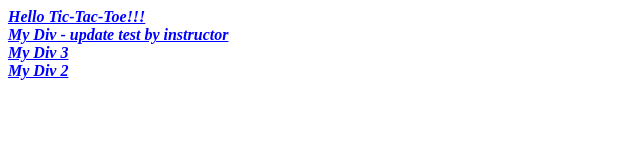
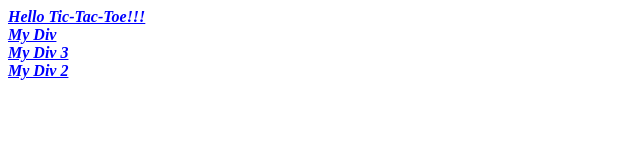
Before and after one commit to benjamin-sasc/benjamin-tic-tac-toe, a website: page index.html in a window 1280 px wide. Shown: the whole page, without its empty margins (0-640 px from the left). Drawn offline with Linux system fonts and the light colour scheme.

Commit message:
1 file modified

```diff
--- a/index.html
+++ b/index.html
@@ -8,7 +8,7 @@
 </style>
 Hello Tic-Tac-Toe!!!
 <div id="myDiv">
-	My Div - update test by instructor
+	My Div
 </div>
 My Div 3
 <div id="myDiv2">
```
